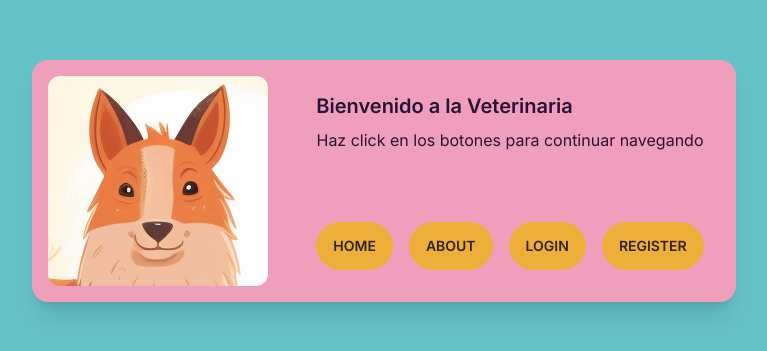
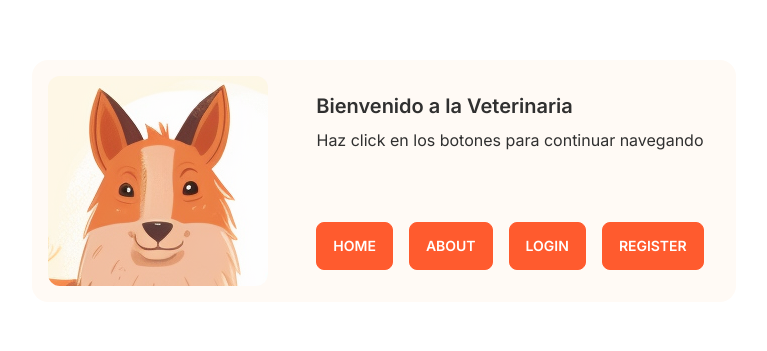
Before and after one commit to spimentel1201/s11-03-t-node-react, a Next.js app in the folder frontend/: page / in a window 1280 px wide. Shown: the part 219-570 px from the top of the page, without its empty margins (256-1023 px from the left). Built offline with nearby package versions, Linux system fonts and the light colour scheme.

Commit message:
Change input styles. Create Veterinaria Theme

```diff
--- a/frontend/app/layout.tsx
+++ b/frontend/app/layout.tsx
@@ -15,7 +15,7 @@ export default function RootLayout({
   children: React.ReactNode
 }) {
   return (
-    <html lang="en" data-theme="cupcake">
+    <html lang="en" data-theme="veterinaria">
       <body className={inter.className}>{children}</body>
     </html>
   )
--- a/frontend/app/login/page.js
+++ b/frontend/app/login/page.js
@@ -7,7 +7,7 @@ const Login = () => (
         <Image
           src="/auth-image.png"
           alt="Imagen de perritos"
-          width="450"
+          width="350"
           height="500"
         />
         {/* <p className="py-6">
@@ -16,27 +16,27 @@ const Login = () => (
           id nisi.
         </p> */}
       </div>
-      <div className="card flex-shrink-0 w-full max-w-sm shadow-2xl bg-base-300">
-        <div className="card-body bg-secondary text-secondary-content">
+      <div className="card flex-shrink-0 w-full max-w-sm bg-base-300">
+        <div className="card-body bg-primary text-primary-content">
           <h1 className="text-3xl font-bold">Iniciar Sesión</h1>
           <div className="form-control">
             <label className="label">
-              <span className="">E-mail</span>
+              <span className="font-bold">E-mail</span>
             </label>
             <input
               type="text"
               placeholder="vetcare@gmail"
-              className="input input-bordered"
+              className="input input-bordered bg-slate-100 border-none"
             />
           </div>
           <div className="form-control">
             <label className="label">
-              <span className="">Contraseña</span>
+              <span className="font-bold">Contraseña</span>
             </label>
             <input
               type="text"
               placeholder="Ingrese tu contraseña"
-              className="input input-bordered"
+              className="input input-bordered bg-slate-100 border-none"
             />
           </div>
           <div class="flex justify-end">¿Olviste la contraseña?</div>
--- a/frontend/app/page.tsx
+++ b/frontend/app/page.tsx
@@ -5,7 +5,7 @@ import Link from 'next/link'
 export default function Home() {
   return (
     <div className="h-screen flex flex-col text-center items-center justify-center">
-      <div className="card lg:card-side bg-secondary shadow-xl">
+      <div className="card lg:card-side bg-secondary">
         <figure className="p-4">
           <Image className="rounded-xl"src="/logo.png" alt="Album" width={200} height={200} />
         </figure>
--- a/frontend/app/register/page.js
+++ b/frontend/app/register/page.js
@@ -9,54 +9,50 @@ const Register = () => (
           alt="Imagen de perritos"
           width="450"
           height="500"
+          className="w-[8rem] lg:w-[24rem] object-cover"
         />
-        {/* <p className="py-6">
-          Provident cupiditate voluptatem et in. Quaerat fugiat ut assumenda
-          excepturi exercitationem quasi. In deleniti eaque aut repudiandae et a
-          id nisi.
-        </p> */}
       </div>
-      <div className="card flex-shrink-0 w-full max-w-sm shadow-2xl">
-        <div className="card-body bg-secondary text-secondary-content">
-          <h1 className="text-3xl font-bold">Registro</h1>
+      <div className="card flex-shrink-0 w-full max-w-sm">
+        <div className="card-body bg-primary text-primary-content">
+          <h1 className="text-3xl font-bold text-center lg:text-start">Registro</h1>
           <div className="form-control">
             <label className="label">
-              <span className="">Nombre y Apellido</span>
+              <span className="font-bold">Nombre y Apellido</span>
             </label>
             <input
               type="text"
               placeholder="Ingrese su nombre y apellido"
-              className="input input-bordered"
+              className="input input-bordered bg-slate-100 border-none"
             />
           </div>
           <div className="form-control">
             <label className="label">
-              <span className="">E-mail</span>
+              <span className="font-bold">E-mail</span>
             </label>
             <input
               type="text"
               placeholder="vetcare@gmail"
-              className="input input-bordered"
+              className="input input-bordered bg-slate-100 border-none"
             />
           </div>
           <div className="form-control">
             <label className="label">
-              <span className="">Contraseña</span>
+              <span className="font-bold">Contraseña</span>
             </label>
             <input
               type="text"
               placeholder="Ingrese tu contraseña"
-              className="input input-bordered"
+              className="input input-bordered bg-slate-100 border-none"
             />
           </div>
           <div className="form-control">
             <label className="label">
-              <span className="">Confirmar contraseña</span>
+              <span className="font-bold">Confirmar contraseña</span>
             </label>
             <input
               type="text"
               placeholder="repita su contraseña"
-              className="input input-bordered"
+              className="input input-bordered bg-slate-100 border-none"
             />
           </div>
           <div className="form-control mt-6">
--- a/frontend/tailwind.config.js
+++ b/frontend/tailwind.config.js
@@ -7,7 +7,25 @@ module.exports = {
     './src/**/*.{js,ts,jsx,tsx,mdx}',
   ],
   daisyui: {
-    themes: ['light', 'dark', "cupcake"],
+    themes: [
+      {
+        veterinaria: {
+          primary: '#FFFFFF',
+          secondary: '#FFFAF5',
+          accent: '#FF5B2E',
+          'accent-content': '#FFFFFF',
+          neutral: '#2b3440',
+          'base-100': '#ffffff',
+          info: '#3abff8',
+          success: '#36d399',
+          warning: '#fbbd23',
+          error: '#f87272',
+        },
+      },
+      'light',
+      'dark',
+      'cupcake',
+    ],
   },
   theme: {
     extend: {},
```
